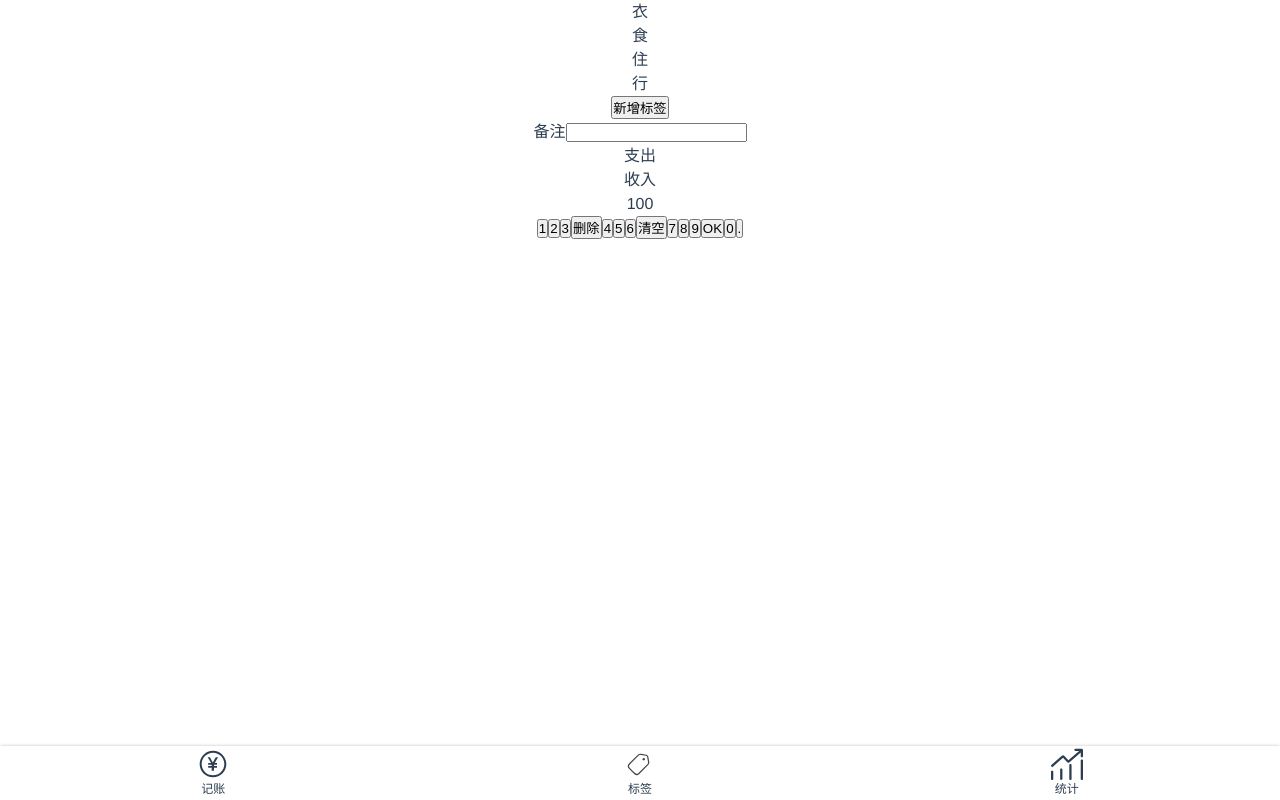
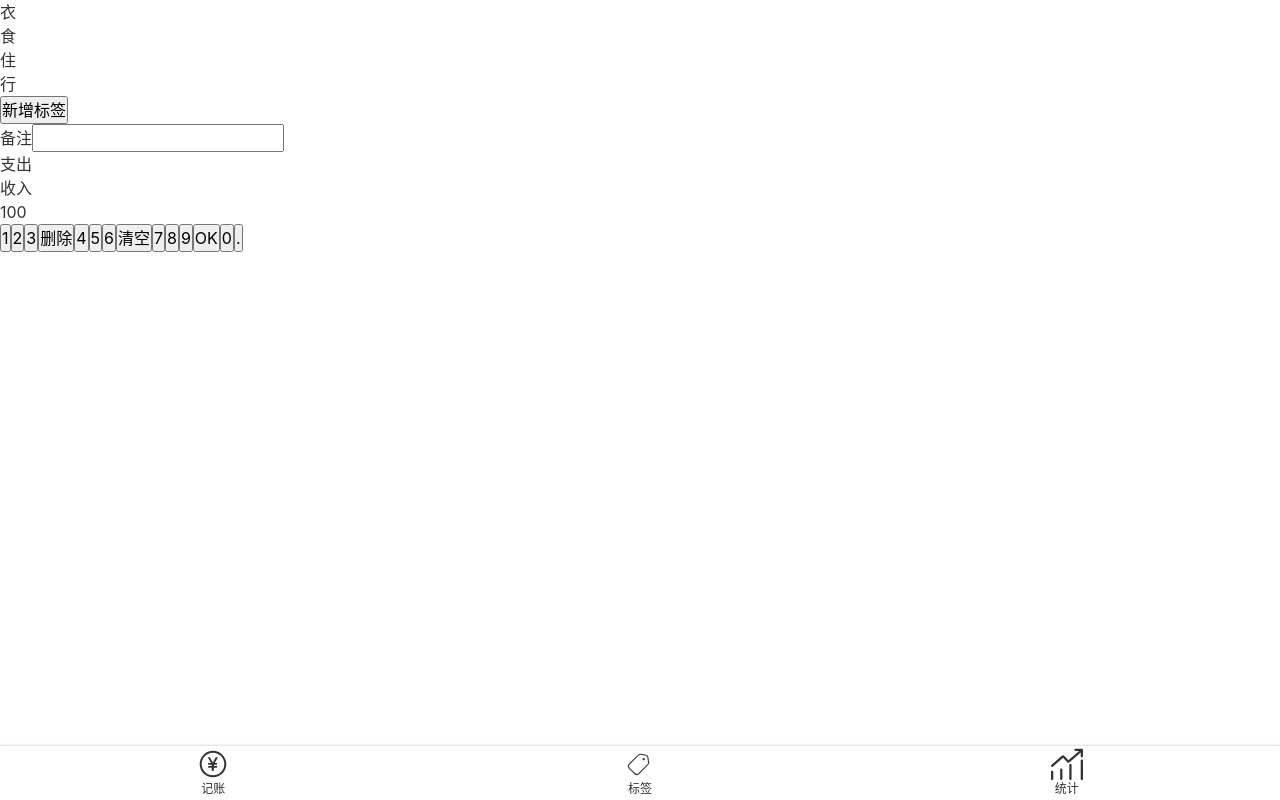
Before and after one commit to joeywongz/keeboo, a Vue app: page /#/money in a window 1280 px wide. Built offline with nearby package versions, Linux system fonts and the light colour scheme.

Commit message:
添加全局样式和全局变量

```diff
--- a/src/App.vue
+++ b/src/App.vue
@@ -1,41 +1,18 @@
 <template>
   <div id="app">
-    <router-view/>
-
+    <router-view />
   </div>
 </template>
 
 <style lang="scss">
-  *{
-    margin: 0;
-    padding: 0;
-    box-sizing: border-box;
-  }
-  body{
-    line-height: 1.5;
-  }
-  a{
-    text-decoration: none;
-    color: inherit;
-  }
-#app {
-  font-family: Avenir, Helvetica, Arial, sans-serif;
+@import "~@/assets/style/helper.scss";
+@import "~@/assets/style/reset.scss";
+
+body {
+  line-height: 1.5;
+  font-family: $font-hei;
   -webkit-font-smoothing: antialiased;
   -moz-osx-font-smoothing: grayscale;
-  text-align: center;
-  color: #2c3e50;
-}
-
-#nav {
-  padding: 30px;
-
-  a {
-    font-weight: bold;
-    color: #2c3e50;
-
-    &.router-link-exact-active {
-      color: #42b983;
-    }
-  }
+  color: #333;
 }
 </style>
--- a/src/assets/style/helper.scss
+++ b/src/assets/style/helper.scss
@@ -0,0 +1,5 @@
+$font-hei: -apple-system, "Noto Sans", "Helvetica Neue", Helvetica, "Nimbus Sans L", Arial, "Liberation Sans", "PingFang SC", "Hiragino Sans GB", "Noto Sans CJK SC", "Source Han Sans SC", "Source Han Sans CN", "Microsoft YaHei", "Wenquanyi Micro Hei", "WenQuanYi Zen Hei", "ST Heiti", SimHei, "WenQuanYi Zen Hei Sharp", sans-serif;
+$font-kai: Baskerville, Georgia, "Liberation Serif", "Kaiti SC", STKaiti, "AR PL UKai CN", "AR PL UKai HK", "AR PL UKai TW", "AR PL UKai TW MBE", "AR PL KaitiM GB", KaiTi, KaiTi_GB2312, DFKai-SB, "TW\-Kai", serif;
+$font-song: Georgia, "Nimbus Roman No9 L", "Songti SC", "Noto Serif CJK SC", "Source Han Serif SC", "Source Han Serif CN", STSong, "AR PL New Sung", "AR PL SungtiL GB", NSimSun, SimSun, "TW\-Sung", "WenQuanYi Bitmap Song", "AR PL UMing CN", "AR PL UMing HK", "AR PL UMing TW", "AR PL UMing TW MBE", PMingLiU, MingLiU, serif;
+
+$color-highlight: #f00;
--- /dev/null
+++ b/src/assets/style/reset.scss
@@ -0,0 +1,18 @@
+*{
+    margin: 0;
+    padding: 0;
+    box-sizing: border-box;
+}
+a{
+    text-decoration: none;
+    color: inherit;
+}
+ul, ol{
+    list-style: none;
+}
+button, input{
+    font: inherit;
+}
+  :focus{
+    outline: none;
+  }
--- a/src/components/Nav.vue
+++ b/src/components/Nav.vue
@@ -24,6 +24,8 @@
 </script>
 
 <style lang="scss" scoped>
+  @import "~@/assets/style/helper.scss";
+
   nav{
     display: flex;
     box-shadow: 0 0 3px rgba(0, 0, 0, 0.25);
@@ -43,7 +45,7 @@
 
     }
     >.item.selected{
-        color: red;
+        color: $color-highlight;
       }
   }
 
```
